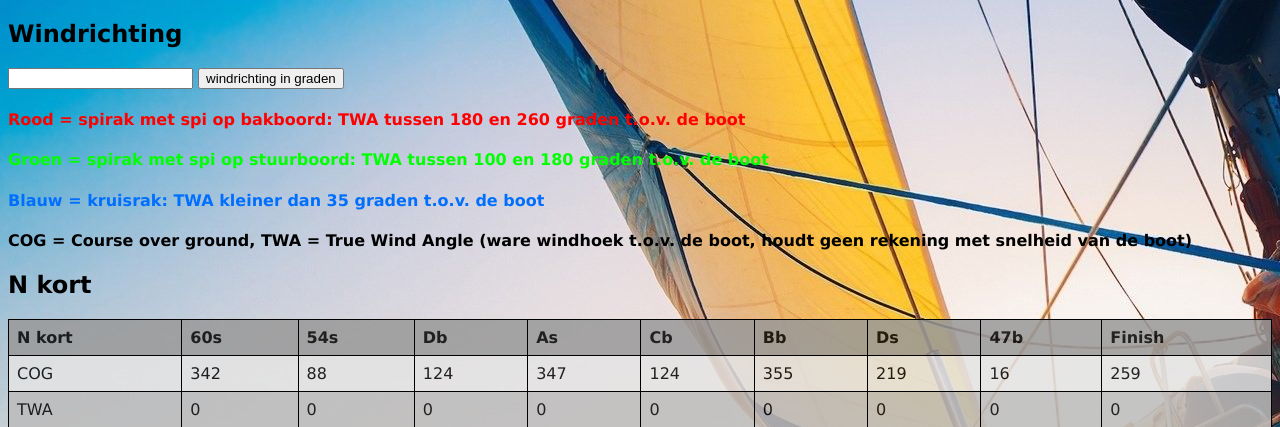
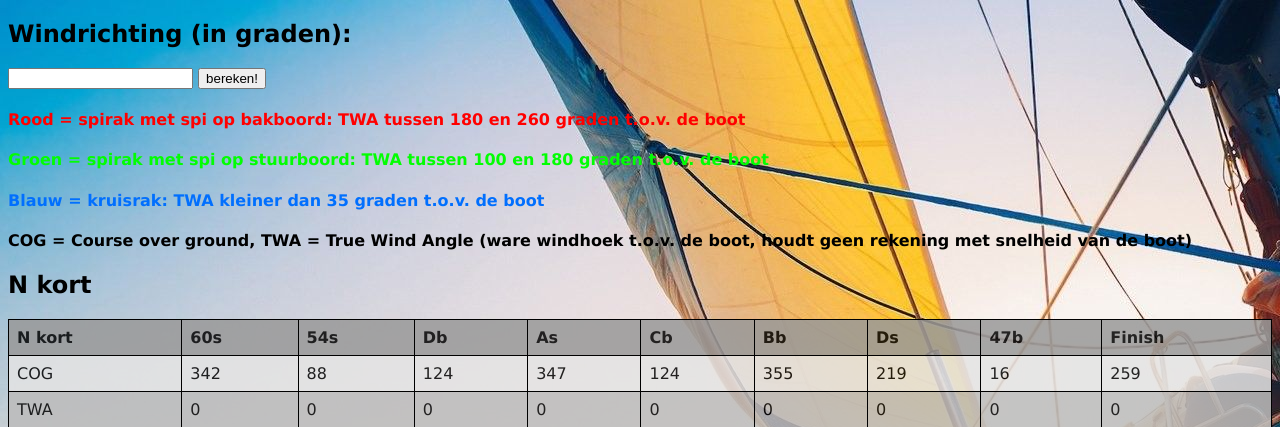
Before and after one commit to eriksnijder/spikant, a Flask app: page / in a window 1280 px wide. Shown: the top 427 px of the page. Run offline with Flask 3, Linux system fonts and the light colour scheme.

Commit message:
afkortingen toegevoegd

```diff
--- a/templates/table.html
+++ b/templates/table.html
@@ -55,9 +55,9 @@
 </head>
 
 <body>
-  <h2>Windrichting</h2>
+  <h2>Windrichting (in graden):</h2>
   <input type="number" id="inputNumber">
-  <button onclick="addNumber()">windrichting in graden</button>
+  <button onclick="addNumber()">bereken!</button>
   <h4 style="color:red;">Rood = spirak met spi op bakboord: TWA tussen 180 en 260 graden t.o.v. de boot</h4>
   <h4 style="color:#02fe02;">Groen = spirak met spi op stuurboord: TWA tussen 100 en 180 graden t.o.v. de boot</h4>
   <h4 style="color:#016ffe;">Blauw = kruisrak: TWA kleiner dan 35 graden t.o.v. de boot</h4>
```
